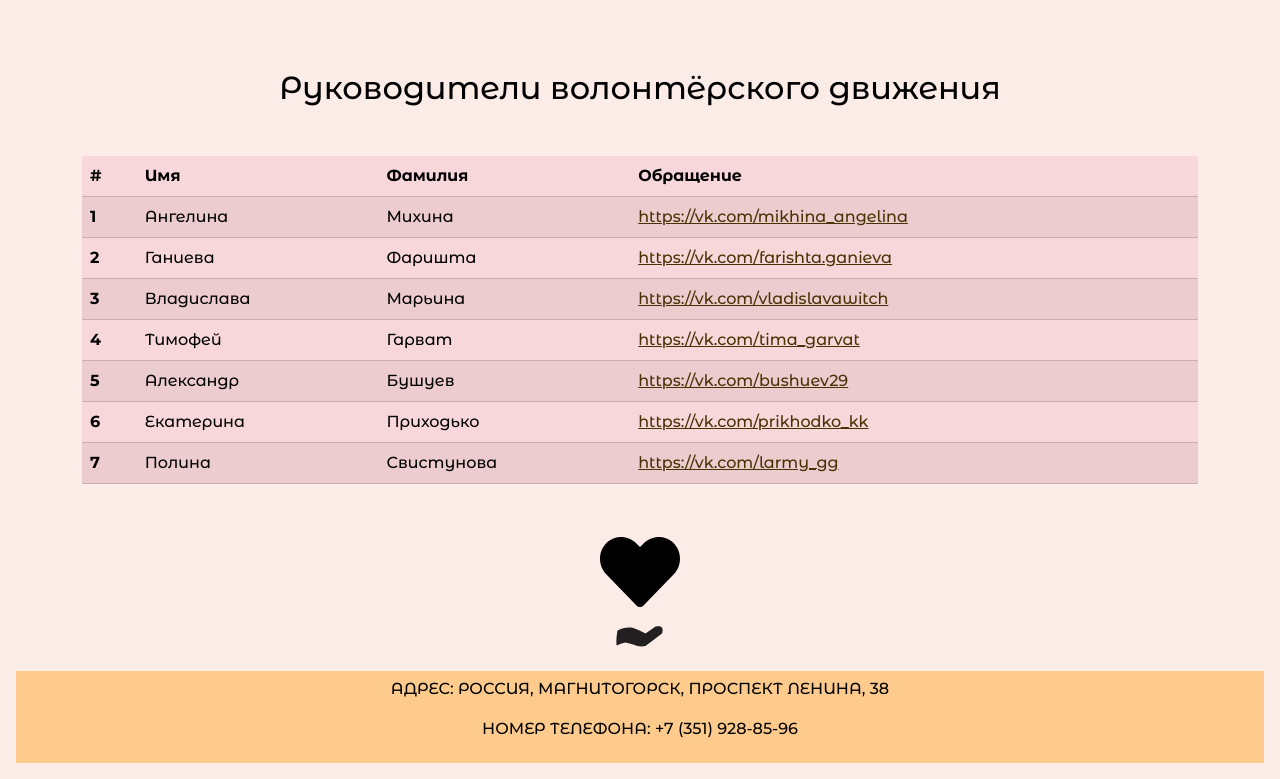
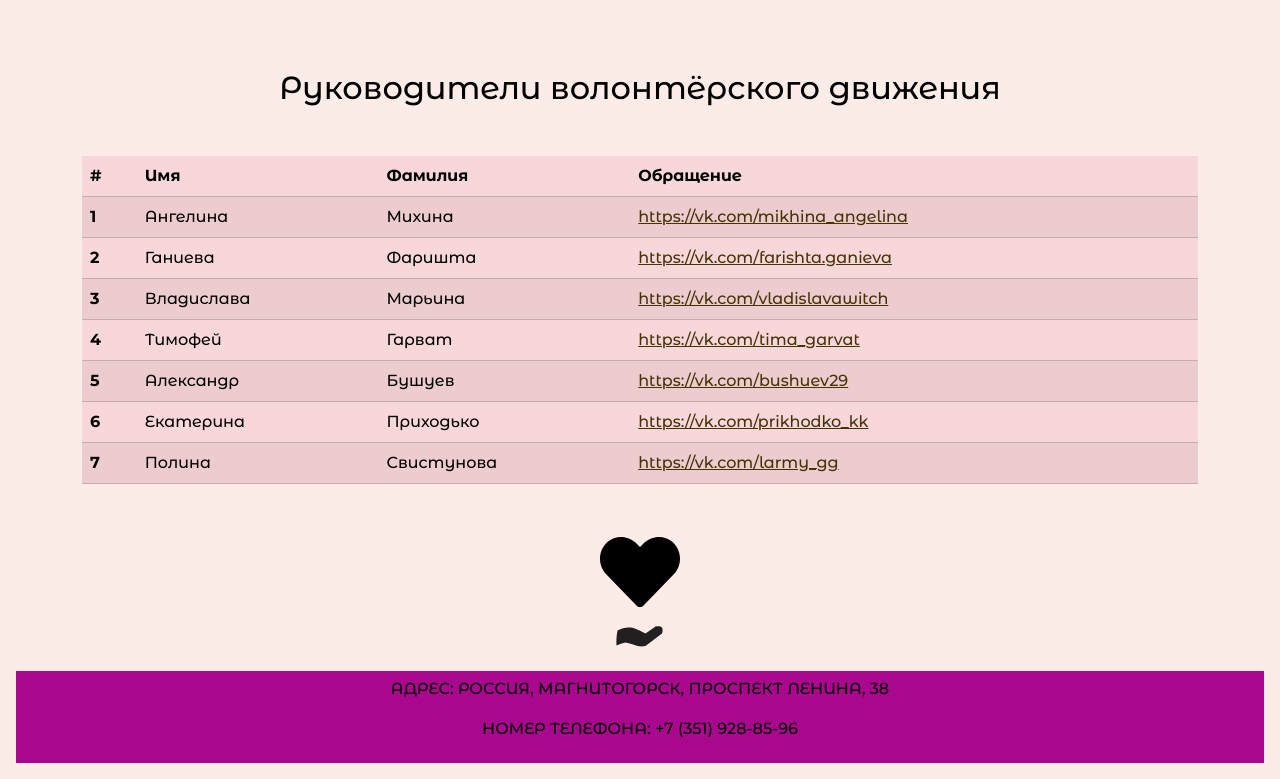
Before and after one commit to ulyana838/lab1, a plain HTML site: page index.html in a window 1280 px wide. Shown: the part 10102-10881 px from the top of the page. Drawn offline with nearby package versions, Linux system fonts and the light colour scheme.

Commit message:
поменяла цвет в футере

```diff
--- a/style.css
+++ b/style.css
@@ -133,7 +133,7 @@ a:hover {
 }
 footer{
     justify-content: space-around;
-    background: #ffcb8c;
+    background: #a9088e;
     text-align: center;
     padding: 6px;
     margin-bottom: 0px;
```
